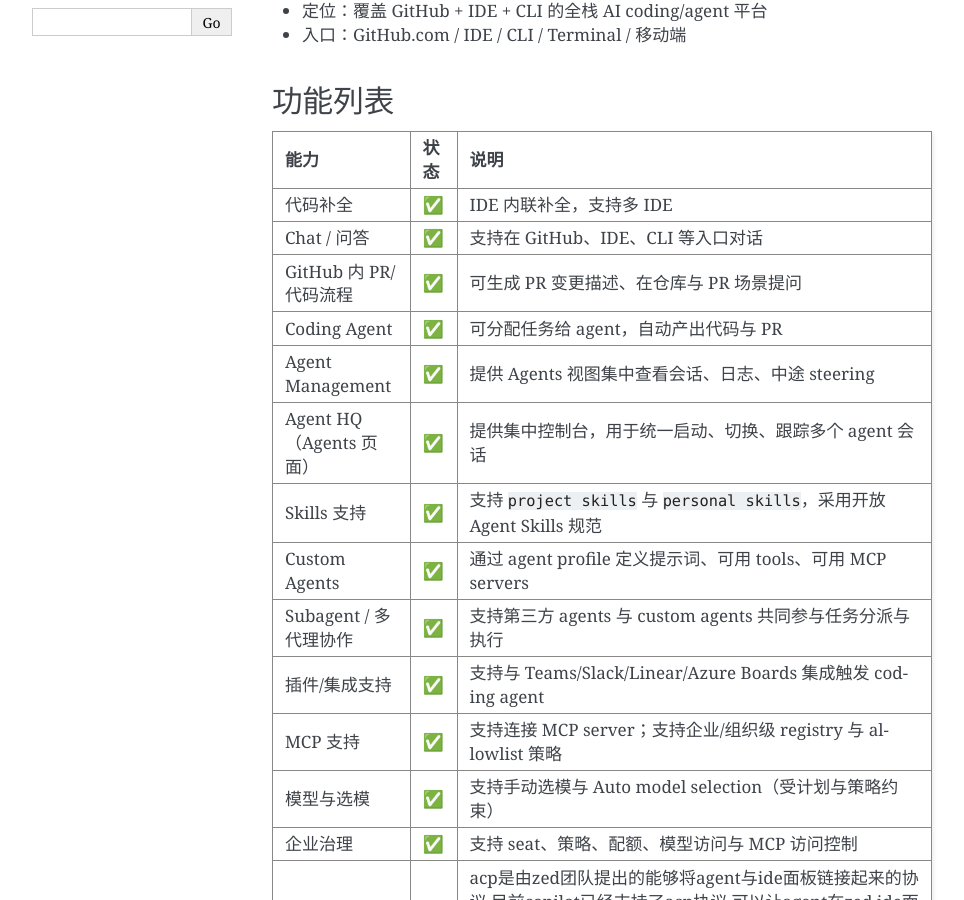
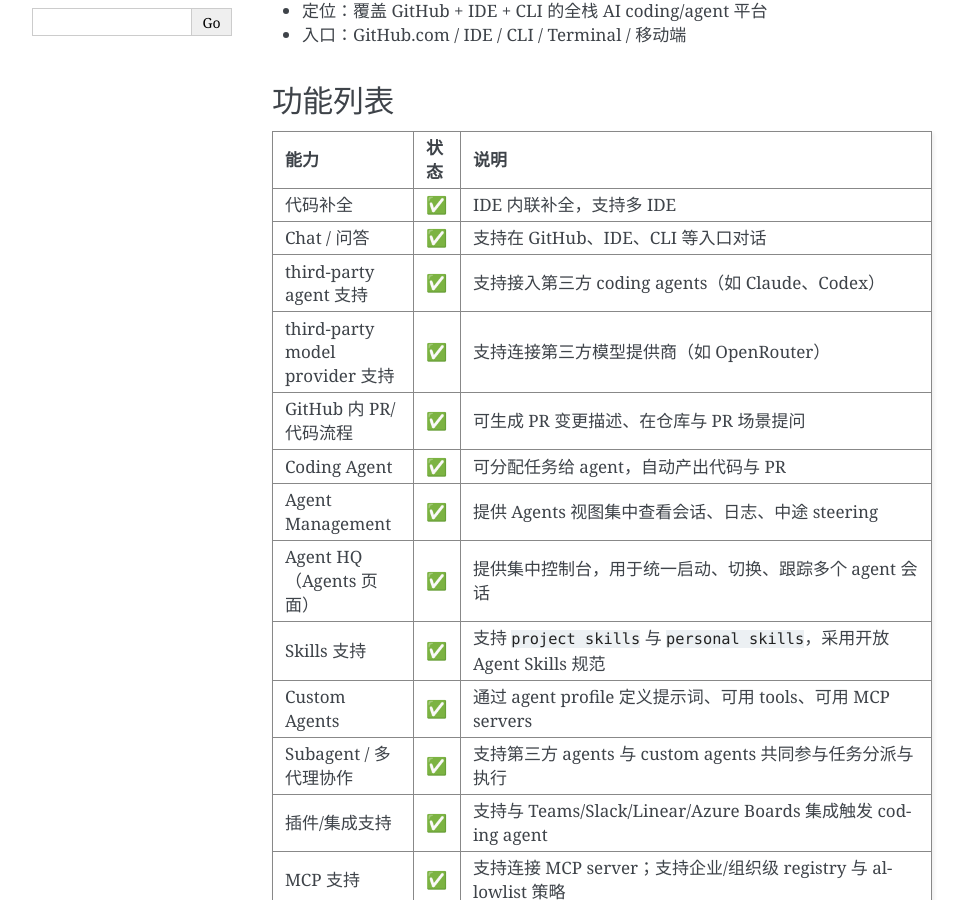
Before and after one commit to sanchuanhehe/VibeCoding, a Sphinx documentation site: the page built from docs/tools/github-copilot.md, in a window 1280 px wide and 900 px high, scrolled down 534 px. Shown: the whole window, without its empty margins (148-1112 px from the left). Built offline with Sphinx 7.4.7, drawn with Linux system fonts in a browser that asks for light colours.

Commit message:
feat: 添加对第三方 agent 和模型提供商的支持说明以增强功能列表

```diff
--- a/docs/tools/github-copilot.md
+++ b/docs/tools/github-copilot.md
@@ -36,6 +36,12 @@
 * - Chat / 问答
   - ✅
   - 支持在 GitHub、IDE、CLI 等入口对话
+* - third-party agent 支持
+  - ✅
+  - 支持接入第三方 coding agents（如 Claude、Codex）
+* - third-party model provider 支持
+  - ✅
+  - 支持连接第三方模型提供商（如 OpenRouter）
 * - GitHub 内 PR/代码流程
   - ✅
   - 可生成 PR 变更描述、在仓库与 PR 场景提问
```
